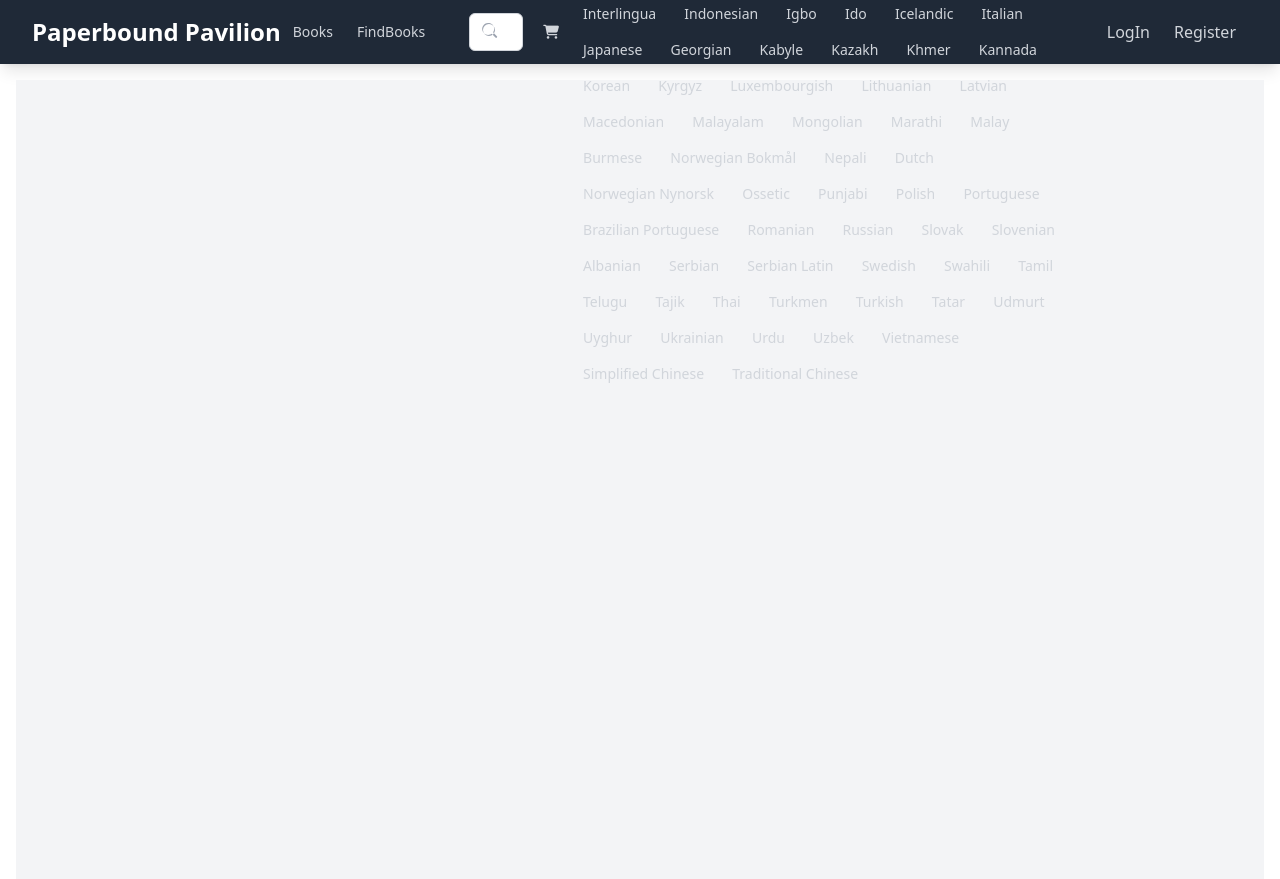
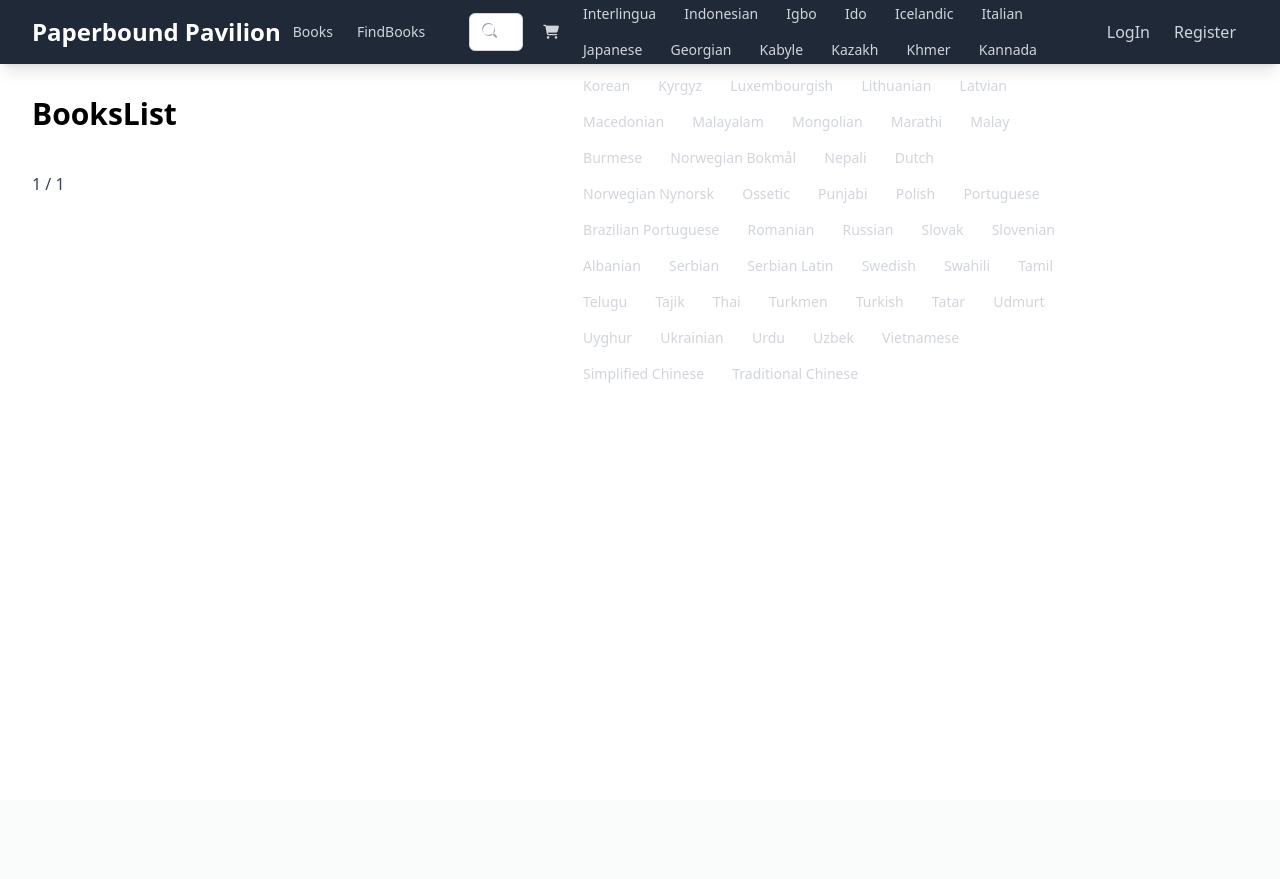
Before and after one commit to devyneX/paperbound-pavilion, a Django app: page /books/ in a window 1280 px wide. Shown: the top 879 px of the page. After the commit the page ends 383 px from the top, so only its background shows below. Run offline with Django 5.2, Linux system fonts and the light colour scheme; data that the repository does not hold is empty; style sheets or scripts are compiled from the project's sources; parts of the project's set-up code (start-up, migrations or seed data) failed here and were passed over; some libraries are stand-ins or nearby versions.

Commit message:
updated book list and details

```diff
--- a/src/books/templates/book_list.html
+++ b/src/books/templates/book_list.html
@@ -1,28 +1,52 @@
 {% extends 'base.html' %}
 {% load i18n %}
 {% block content %}
-
-<div class="min-h-screen flex justify-center items-center bg-gray-100">
-  <div class="flex flex-col items-center">
-    <div class="container mx-auto p-4">
-      <div class="grid grid-cols-1 sm:grid-cols-2 md:grid-cols-3 lg:grid-cols-4 gap-4">
-          {% for book in book_list %}
-          <div class="bg-gray-100 rounded-lg shadow-md overflow-hidden">
-              <div class="bg-cyan-200 px-4 py-2 flex justify-between items-center gap-2">
-                  <h3 class="text-xl font-semibold text-gray-800">{{ book.title }}</h3>
-              </div>
-              <div class="p-4">
-                  <p class="text-gray-600 mb-2"><strong>{% trans 'Author'%}:</strong> {{ book.author }}</p>
-                  <p class="text-gray-600 mb-2"><strong>{% trans 'Language'%}:</strong> {{ book.get_language_display }}</p>
-                  <p class="text-gray-600 mb-2"><strong>{% trans 'Genre'%}:</strong> {{ book.get_genre_display }}</p>
-                  <p class="text-gray-600 mb-2"><strong>{% trans 'Publisher'%}:</strong> {{ book.publisher }}</p>
-                  <a href="{% url 'shopping:add_to_cart' book.pk %}" class="inline-block bg-blue-500 hover:bg-blue-700 text-white font-bold py-2 px-4 rounded" role="button">{% trans 'AddToCartBtnText' %}</a>
-                  <a href="{% url 'book-detail' book.pk %}" class="inline-block bg-blue-500 hover:bg-blue-700 text-white font-bold py-2 px-4 rounded" role="button">{% trans 'View' %}</a>
+<div class="container mx-auto p-4">
+  <div class="flex gap-4 mb-2">
+      <h2 class="text-3xl font-semibold mb-4">{% trans "BooksList" %}</h2>
+  </div>
+  <div class="flex flex-col justify-center items-center w-full gap-4">
+      {% for book in page_obj %}
+      <div class="bg-gray-100 rounded-lg shadow-md overflow-hidden w-full">
+          <div class="bg-indigo-200 px-4 py-2 flex justify-between items-center gap-2">
+              <h3 class="text-xl font-semibold text-gray-800">{{ book.title }}</h3>
+              <div class="flex gap-2">
+                  <a href="{% url 'book-detail' book.pk %}"
+                      class="text-indigo-600 hover:text-indigo-900 font-semibold">{% trans "View" %}</a>
+                  {% if book.quantity > 0 %}
+                  <a href="{% url 'shopping:add_to_cart' book.pk %}"
+                      class="text-indigo-600 hover:text-indigo-900 font-semibold">{% trans 'AddToCartBtnText' %}</a>
+                      {% else %}
+                        <p class="text-red-400 hover:text-indigo-900 font-semibold">Coming Soon</p>
+                  {% endif %}
               </div>
           </div>
-          {% endfor %}
+          <div class="p-4" onclick="location.href='{% url 'book-detail' book.pk %}'">
+              <p class="text-gray-600 mb-2"><strong>{% trans "Author" %}:</strong> {{ book.author }}</p>
+              <p class="text-gray-600 mb-2"><strong>{% trans "Language" %}:</strong> {{ book.get_language_display }}</p>
+              <p class="text-gray-600 mb-2"><strong>{% trans "Genre" %}:</strong> {{ book.get_genre_display }}</p>
+              <p class="text-gray-600 mb-2"><strong>{% trans "Publisher" %}:</strong> {{ book.publisher }}</p>
+              {% if book.quantity > 0 %}
+                <p class="text-green-600 mb-2"><strong>Available</strong></p>
+              {% else %}
+                <p class="text-red-600 mb-2"><strong>Out of stock</strong></p>
+              {% endif %}
+        </div>
+
+
       </div>
-    </div>
+      {% endfor %}
+  </div>
+  <div class="mt-4">
+      {% if page_obj.has_previous %}
+      <a href="?page=1" class="border border-gray-300 px-3 py-1 mr-2 rounded-md bg-white text-gray-700 hover:bg-gray-50">&laquo; {% trans "First" %}</a>
+      <a href="?page={{ page_obj.previous_page_number }}" class="border border-gray-300 px-3 py-1 mr-2 rounded-md bg-white text-gray-700 hover:bg-gray-50">&lsaquo; {% trans "Previous" %}</a>
+      {% endif %}
+      <span class="text-gray-700">{{ page_obj.number }} / {{ page_obj.paginator.num_pages }}</span>
+      {% if page_obj.has_next %}
+      <a href="?page={{ page_obj.next_page_number }}" class="border border-gray-300 px-3 py-1 ml-2 rounded-md bg-white text-gray-700 hover:bg-gray-50">{% trans "Next" %} &rsaquo;</a>
+      <a href="?page={{ page_obj.paginator.num_pages }}" class="border border-gray-300 px-3 py-1 ml-2 rounded-md bg-white text-gray-700 hover:bg-gray-50">{% trans "Last" %} &raquo;</a>
+      {% endif %}
   </div>
 </div>
 {% endblock %}
--- a/src/books/views.py
+++ b/src/books/views.py
@@ -24,7 +24,7 @@ def get_username_by_id(user_id):
 
 class BookListView(ListView):
     model = Book
-    paginate_by = 30
+    paginate_by = 5
     context_object_name = 'book_list'
     template_name = 'book_list.html'
 
@@ -39,7 +39,7 @@ class BookDetailView(CachedViewMixin, DetailView):
         reviews = Review.objects.filter(books__id=pk)
         for review in reviews:
             review.range = range(review.ratings)
-        context = {'book': book, 'reviews': reviews[:3]}
+        context = {'book': book, 'reviews': reviews}
         return render(request, self.template_name, context)
 
 
```
Also changed, not shown: src/books/templates/book_details.html (+52 -10 lines).
